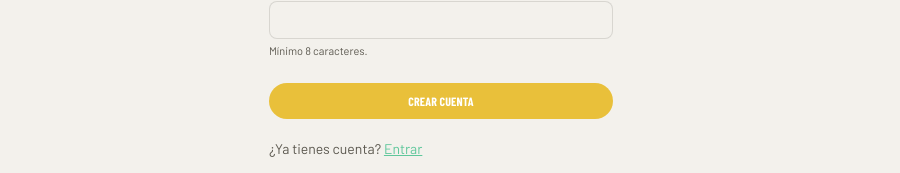
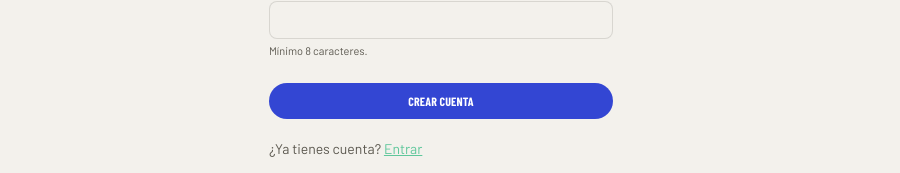
Before and after one commit to charlylopez-png/gran-webapp-ciclista, a Next.js app: page /signup in a window 1280 px wide. Shown: the part 379-552 px from the top of the page, without its empty margins (199-1099 px from the left). Built offline with nearby package versions, Linux system fonts and the light colour scheme; no server answers; the database is empty; a web font is replaced by a local one.

Commit message:
Add files via upload

```diff
--- a/src/app/signup/page.tsx
+++ b/src/app/signup/page.tsx
@@ -79,7 +79,7 @@ export default function SignupPage() {
         <button
           type="submit"
           disabled={loading}
-          className="mt-2 rounded-full bg-amarillo px-5 py-2.5 font-display text-xs uppercase tracking-wide text-on-accent hover:bg-gold disabled:opacity-60"
+          className="mt-2 rounded-full bg-[var(--accent)] px-5 py-2.5 font-display text-xs uppercase tracking-wide text-on-accent hover:brightness-110 disabled:opacity-60"
         >
           {loading ? "Creando…" : "Crear cuenta"}
         </button>
```
